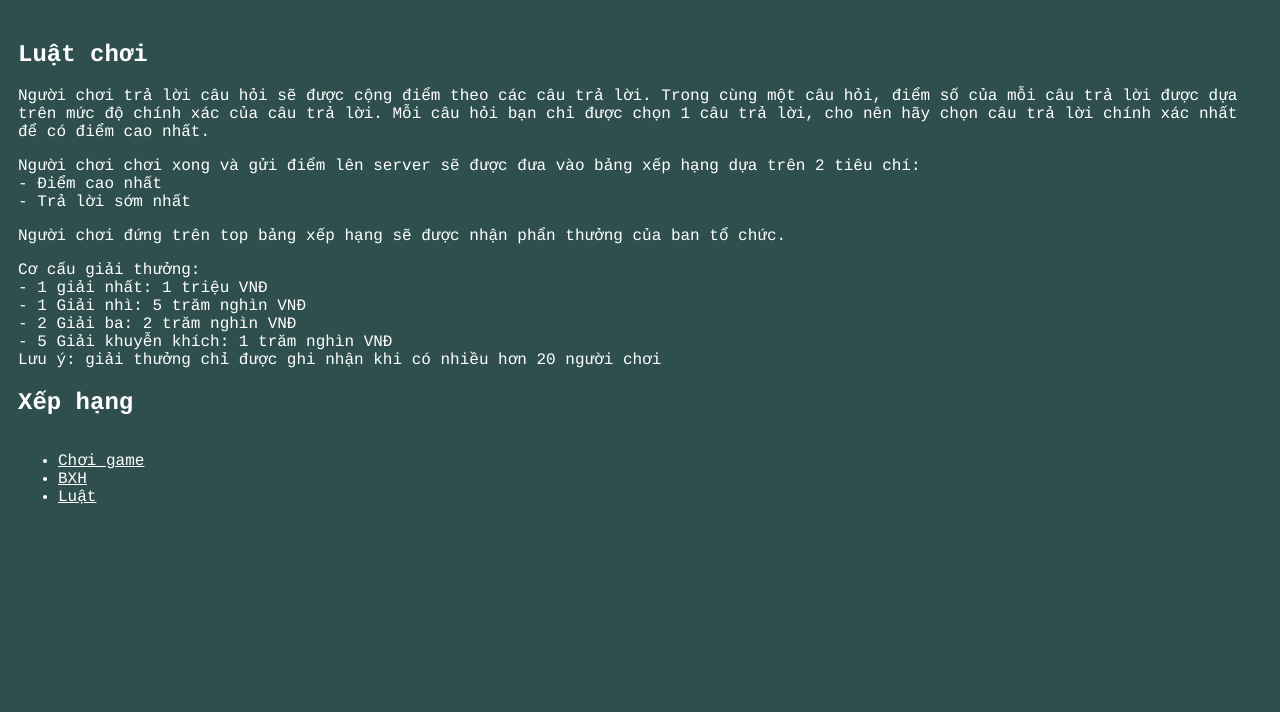
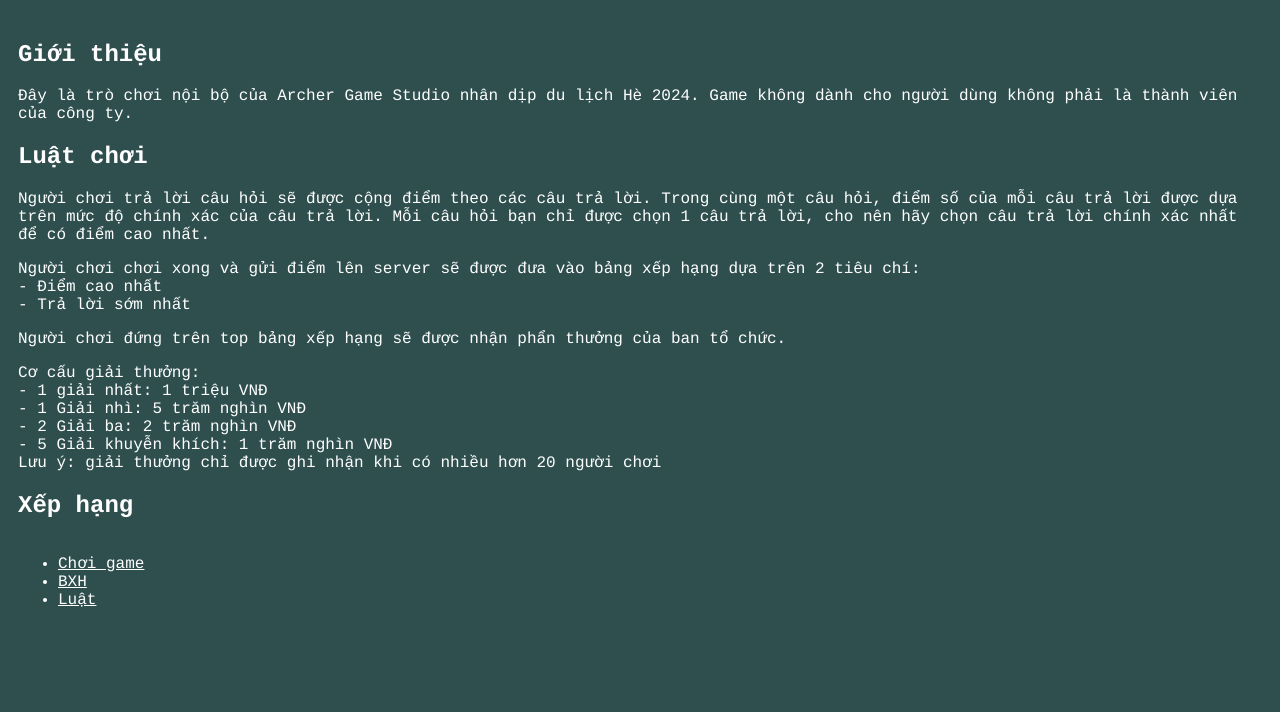
Before and after one commit to chuannm/html-game, a website: page index.html in a window 1280 px wide. Shown: the part 96-808 px from the top of the page. Drawn offline with nearby package versions, Linux system fonts and the light colour scheme; a script that the page names is missing.

Commit message:
Thêm nội dung giới thiệu

```diff
--- a/index.html
+++ b/index.html
@@ -26,7 +26,10 @@
     <div id="game-container">
     </div>
     <div id="game-rules">
+      <h2>Giới thiệu</h2>
+      <p>Đây là trò chơi nội bộ của Archer Game Studio nhân dịp du lịch Hè 2024. Game không dành cho người dùng không phải là thành viên của công ty.</p>
       <h2>Luật chơi</h2>
+
       <p>Người chơi trả lời câu hỏi sẽ được cộng điểm theo các câu trả lời.
         Trong cùng một câu hỏi, điểm số của mỗi câu trả lời được dựa trên mức độ chính xác của câu trả lời.
         Mỗi câu hỏi bạn chỉ được chọn 1 câu trả lời, cho nên hãy chọn câu trả lời chính xác nhất để có điểm cao nhất.
```
